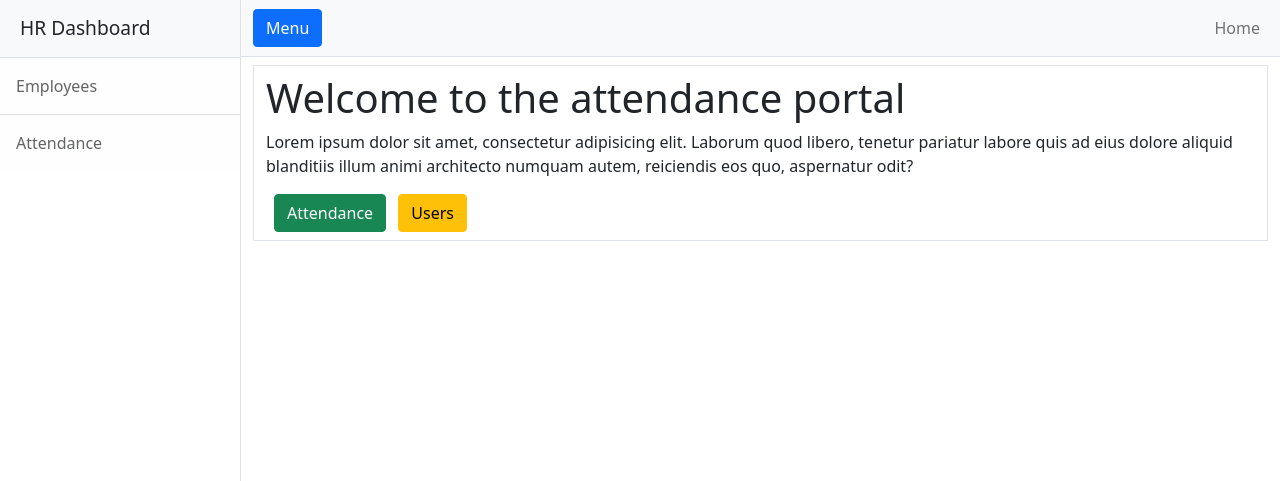
After one commit to amanpreet5911/Attendance-System-Raspberry-pi, a Django app: page /Home/ in a window 1280 px wide. The commit adds this page. Shown: the top 481 px of the page. Run offline with Django 4.2, Linux system fonts and the light colour scheme; some libraries are stand-ins or nearby versions.

Commit message:
Added Monthly Attendance search & Home page

```diff
--- a/checkAttendance/urls.py
+++ b/checkAttendance/urls.py
@@ -1,17 +1,10 @@
 from django.urls import path , include
 from .views import *
 urlpatterns = [
-    path('', Home, name='Home'),
+    path('Home/', Home, name='Home'),
+    path('', base, name='base'),
     path('attendance/', AttendanceViewfunc, name='Attendance'),
     path('users/', Users, name='Users'),
-    path('attendance/list-view', AttendanceView.as_view(), name='Attendance-list-view'),
-    path('attendance/month-view', AttendanceMonthArchiveView.as_view(), name='Attendance-month-view'),
-        # Example: /2012/08/
-    path('attendance/month-view/<int:year>/<int:month>/',
-         AttendanceMonthArchiveView.as_view(month_format='%m'),
-         name="archive_month_numeric"),
-    # Example: /2012/aug/
-    path('<int:year>/<str:month>/',
-         AttendanceMonthArchiveView.as_view(),
-         name="archive_month"),
+    path('user-attendance/<int:pk>/',
+         UserMonthlyAttendance, name='User-Attendance'),
 ]
--- a/checkAttendance/views.py
+++ b/checkAttendance/views.py
@@ -1,77 +1,17 @@
-from django.shortcuts import render
+from django.shortcuts import render, redirect
 import calendar
 from datetime import date
-from django_tables2 import SingleTableView
-from .tables import AttendanceTable
-from .models import Attendance
-from django.views.generic.dates import MonthArchiveView
 from django.contrib.auth.models import User
-from .models import UserProfile
-from django.db.models.query import Prefetch
 from .forms import MonthlyAttendance
 
 # Create your views here.
 
 
+def base(request):
+    return redirect('Home')
+
 def Home(request):
     return render(request, 'base.html')
-
-
-def attendance(request):
-    return render(request, 'attendance.html')
-
-
-class AttendanceView(SingleTableView):
-    model = Attendance
-    table_class = AttendanceTable
-    template_name = 'attendance.html'
-
-
-class AttendanceMonthArchiveView(MonthArchiveView):
-    queryset = Attendance.objects.all()
-
-    def get_queryset(self):
-        return Attendance.objects.filter()
-    date_field = "attendance"
-    allow_future = True
-
-
-def AttendanceViewfunc(request):
-    month = request.GET.get('month', date.today().month)
-    year = date.today().year
-    form = MonthlyAttendance()
-    users = User.objects.all()
-    num_days = calendar.monthrange(date.today().year, int(month))[1]
-    print(num_days)
-    days = [date(year, int(month), day) for day in range(1, num_days+1)]
-    context = {
-        'users': users,
-        'days_list': days,
-        'month': calendar.month_name[int(month)],
-        'form': form,
-    }
-
-    # We have users all month attendance list in the i.attndance
-    # at = dict([(user,user.attendance.filter(attendance__month=month).all()) for user in users])
-    # print(at)
-    # nd = dict()
-    # for day in days:
-    #     for query in at.values():
-    #         for q in query:
-    #             if q.attendance.date() == day:
-    #                 nd[q.user] = q.attendance.date()
-    #                 # print(q.user,'->',q.attendance.date())
-    # print(nd)
-    # context['at'] = at
-    # @register.filter(name='gma')
-    # def get_monthly_attendance(user):
-    #     print('herer')
-    #     return user.attendance.filter(attendance__month=month).all()
-
-    # @register.filter
-    # def get_attendance(date,user):
-    #     return Attendance.objects.filter(user=user,attendance__date=date)
-    return render(request, 'attendancefunc.html', context)
 
 
 def Users(request):
@@ -82,3 +22,30 @@ def Users(request):
     }
 
     return render(request, 'users.html', context)
+
+
+def AttendanceViewfunc(request):
+    month = request.GET.get('month', date.today().month)
+    year = date.today().year
+    form = MonthlyAttendance()
+    users = User.objects.all()
+    num_days = calendar.monthrange(date.today().year, int(month))[1]
+    days = [date(year, int(month), day) for day in range(1, num_days+1)]
+    context = {
+        'users': users,
+        'days_list': days,
+        'month': calendar.month_name[int(month)],
+        'form': form,
+    }
+    return render(request, 'attendancefunc.html', context)
+
+
+def UserMonthlyAttendance(request, pk=None):
+    context = {}
+    if not pk:
+        return redirect('Attendance')
+    month = request.GET.get('month', date.today().month)
+    year = date.today().year
+    form = MonthlyAttendance()
+    user = User.objects.get(pk=pk)
+    return render('UserAttendance.html', context)
--- a/templates/base.html
+++ b/templates/base.html
@@ -11,16 +11,16 @@
         <!-- Favicon-->
         <link rel="icon" type="image/x-icon" href="{% static 'assets/favicon.ico' %}" />
         {% comment %} Font awesome {% endcomment %}
-        <script src="https://kit.fontawesome.com/20889b3028.js" crossorigin="anonymous"></script>
+        {% comment %} <script src="https://kit.fontawesome.com/20889b3028.js" crossorigin="anonymous"></script> {% endcomment %}
         <!-- Core theme CSS (includes Bootstrap)-->
-        <link href="{% static 'fontawesomefree/css/fontawesome.css' %}" rel="stylesheet" type="text/css">
+        {% comment %} <link href="{% static 'fontawesomefree/css/fontawesome.css' %}" rel="stylesheet" type="text/css">
         <link href="{% static 'fontawesomefree/css/brands.css' %}" rel="stylesheet" type="text/css">
         <link href="{% static 'fontawesomefree/css/solid.css' %}" rel="stylesheet"  type="text/css">
         <script src="{% static 'fontawesomefree/js/fontawesome.js' %}"></script>
         <script src="{% static 'fontawesomefree/js/solid.js' %}"></script>
         <script src="{% static 'fontawesomefree/js/brands.js' %}"></script>
         <script src="{% static 'fontawesomefree/js/all.min.js' %}"></script>
-        <link href="{% static 'fontawesomefree/css/all.min.css' %}" rel="stylesheet" type="text/css">
+        <link href="{% static 'fontawesomefree/css/all.min.css' %}" rel="stylesheet" type="text/css"> {% endcomment %}
         <link href="{% static 'css/styles.css' %}" rel="stylesheet" />
         <link href="{% static 'css/custom.css' %}" rel="stylesheet">
         <link href="{% static 'css/bootstrap-datepicker.css' %}" rel="stylesheet">
@@ -48,7 +48,7 @@
                         <button class="navbar-toggler" type="button" data-bs-toggle="collapse" data-bs-target="#navbarSupportedContent" aria-controls="navbarSupportedContent" aria-expanded="false" aria-label="Toggle navigation"><span class="navbar-toggler-icon"></span></button>
                         <div class="collapse navbar-collapse" id="navbarSupportedContent">
                             <ul class="navbar-nav ms-auto mt-2 mt-lg-0">
-                                <li class="nav-item active"><a class="nav-link" href="/">Home</a></li>
+                                <li class="nav-item active"><a class="nav-link" href="{% url 'Home'  %}">Home</a></li>
                                 {% comment %} <li class="nav-item"><a class="nav-link" href="/">Logout</a></li> {% endcomment %}
                                 {% comment %} <li class="nav-item dropdown">
                                     <a class="nav-link dropdown-toggle" id="navbarDropdown" href="#" role="button" data-bs-toggle="dropdown" aria-haspopup="true" aria-expanded="false">Dropdown</a>
@@ -67,6 +67,7 @@
                 <div class="container-fluid">
                     {% block content %}
 
+                    {% if '/Home' in request.path %} {% include "home.html" %} {% endif %}
 
                     {% endblock content %}
                 </div>
--- /dev/null
+++ b/templates/home.html
@@ -0,0 +1,8 @@
+<div class="container mt-2 border">
+<H1 class='mt-2'>Welcome to the attendance portal</H1>
+
+<p>Lorem ipsum dolor sit amet, consectetur adipisicing elit. Laborum quod libero, tenetur pariatur labore quis ad eius dolore aliquid blanditiis illum animi architecto numquam autem, reiciendis eos quo, aspernatur odit?</p>
+
+<a class="text-center btn btn-success mb-2 mx-2" href="{% url 'Attendance'  %}">Attendance</a>
+<a class="text-center btn btn-warning mb-2" href="{% url 'Users'  %}">Users</a>
+</div>
```
Also changed, not shown: templates/attendancefunc.html (+5 -3 lines), templates/users.html (+3 -10 lines).
